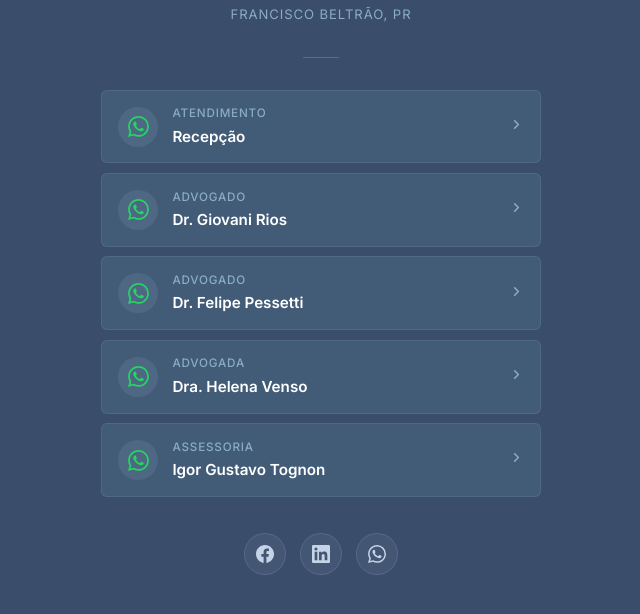
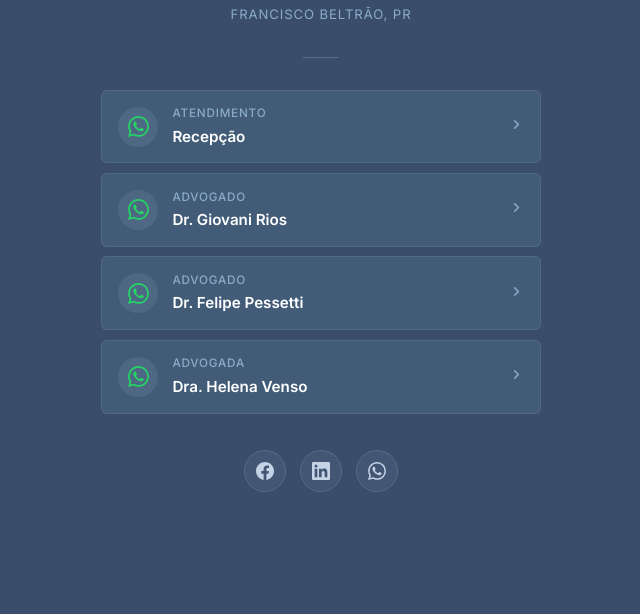
Before and after one commit to muliro99/riosepessetti-links, a plain HTML site: page index.html in a window 1280 px wide. Shown: the part 270-884 px from the top of the page, without its empty margins (319-959 px from the left). After the commit the page ends 818 px from the top, so only its background shows below. Drawn offline with nearby package versions, Linux system fonts and the light colour scheme.

Commit message:
Add files via upload

```diff
--- a/index.html
+++ b/index.html
@@ -219,16 +219,6 @@
         <div class="seta"><svg xmlns="http://www.w3.org/2000/svg" viewBox="0 0 24 24" fill="none" stroke="currentColor" stroke-width="2.5" stroke-linecap="round" stroke-linejoin="round"><polyline points="9 18 15 12 9 6"/></svg></div>
       </a>
 
-      <a class="card" href="https://wa.me/5546988010025" target="_blank" rel="noopener">
-        <div class="icone">
-          <svg xmlns="http://www.w3.org/2000/svg" viewBox="0 0 24 24" fill="#25D366"><path d="M17.472 14.382c-.297-.149-1.758-.867-2.03-.967-.273-.099-.471-.148-.67.15-.197.297-.767.966-.94 1.164-.173.199-.347.223-.644.075-.297-.15-1.255-.463-2.39-1.475-.883-.788-1.48-1.761-1.653-2.059-.173-.297-.018-.458.13-.606.134-.133.298-.347.446-.52.149-.174.198-.298.298-.497.099-.198.05-.371-.025-.52-.075-.149-.669-1.612-.916-2.207-.242-.579-.487-.5-.669-.51-.173-.008-.371-.01-.57-.01-.198 0-.52.074-.792.372-.272.297-1.04 1.016-1.04 2.479 0 1.462 1.065 2.875 1.213 3.074.149.198 2.096 3.2 5.077 4.487.709.306 1.262.489 1.694.625.712.227 1.36.195 1.871.118.571-.085 1.758-.719 2.006-1.413.248-.694.248-1.289.173-1.413-.074-.124-.272-.198-.57-.347m-5.421 7.403h-.004a9.87 9.87 0 01-5.031-1.378l-.361-.214-3.741.982.998-3.648-.235-.374a9.86 9.86 0 01-1.51-5.26c.001-5.45 4.436-9.884 9.888-9.884 2.64 0 5.122 1.03 6.988 2.898a9.825 9.825 0 012.893 6.994c-.003 5.45-4.437 9.884-9.885 9.884m8.413-18.297A11.815 11.815 0 0012.05 0C5.495 0 .16 5.335.157 11.892c0 2.096.547 4.142 1.588 5.945L.057 24l6.305-1.654a11.882 11.882 0 005.683 1.448h.005c6.554 0 11.89-5.335 11.893-11.893a11.821 11.821 0 00-3.48-8.413z"/></svg>
-        </div>
-        <div class="info">
-          <div class="cargo">Assessoria</div>
-          <div class="pessoa">Igor Gustavo Tognon</div>
-        </div>
-        <div class="seta"><svg xmlns="http://www.w3.org/2000/svg" viewBox="0 0 24 24" fill="none" stroke="currentColor" stroke-width="2.5" stroke-linecap="round" stroke-linejoin="round"><polyline points="9 18 15 12 9 6"/></svg></div>
-      </a>
 
     </div>
 
```
